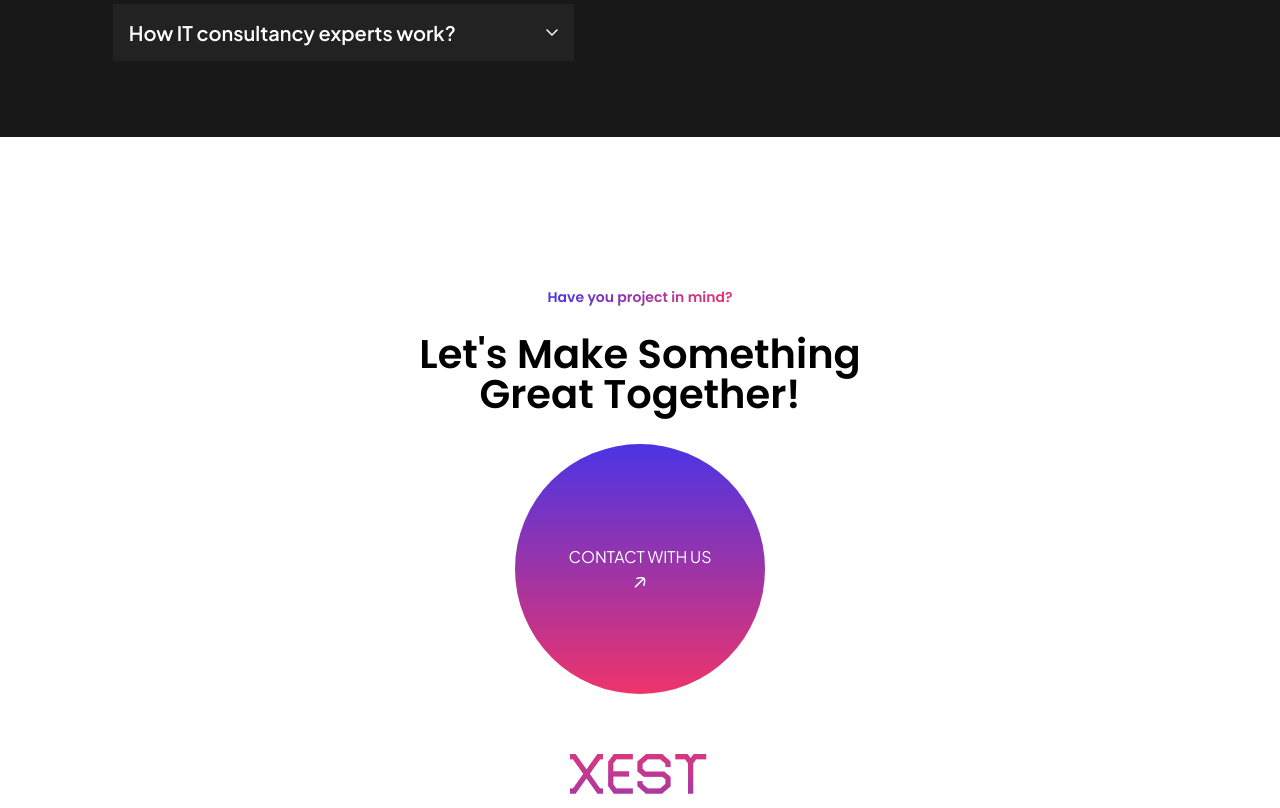
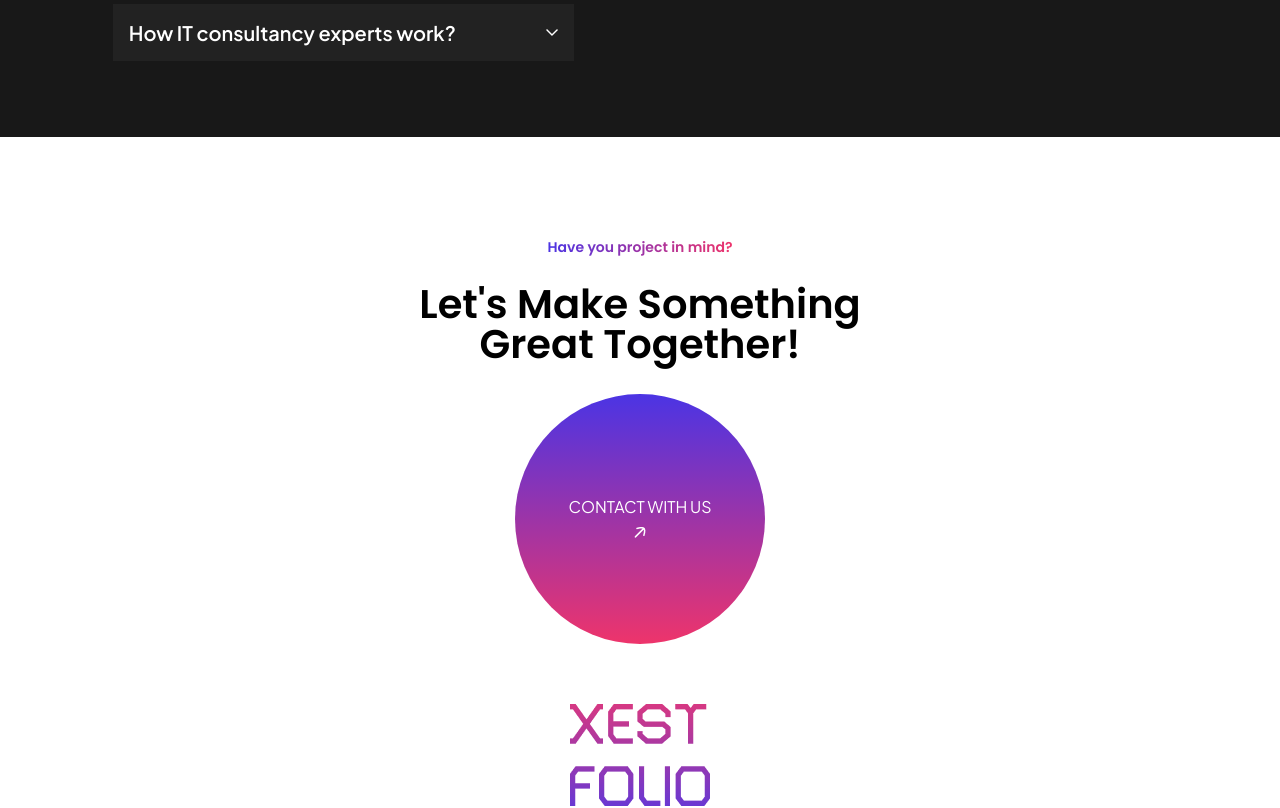
Before and after one commit to EmirAlpAksungur/KETest, a React app in the folder frontend/: page / in a window 1280 px wide. Shown: the part 6520-7328 px from the top of the page. Built offline with nearby package versions, Linux system fonts and the light colour scheme.

Commit message:
Frontend: hover effect

```diff
--- a/frontend/src/assets/component/button.scss
+++ b/frontend/src/assets/component/button.scss
@@ -33,6 +33,10 @@
     white-space: nowrap;
     z-index: 9999;
     line-height: 18px;
+    cursor: pointer;
+    &:hover {
+      background-color: $greyscale-900;
+    }
   }
   &__ornamental {
     width: 100%;
--- a/frontend/src/assets/layouts/sectionNine.scss
+++ b/frontend/src/assets/layouts/sectionNine.scss
@@ -6,7 +6,7 @@
   @include container-widths;
   margin: auto;
   text-align: center;
-  padding: 150px 0px;
+  padding: 100px 0px 50px;
   &__header {
     width: max-content;
     margin: auto;
@@ -38,6 +38,10 @@
     align-items: center;
     flex-direction: column;
     gap: 8px;
+    cursor: pointer;
+    &:hover {
+      box-shadow: 0px 0px 15px 0px rgba(0, 0, 0, 0.439);
+    }
     &__text {
       font-family: "Plus Jakarta Sans";
       font-size: 1.6rem;
--- a/frontend/src/assets/layouts/sectionSix.scss
+++ b/frontend/src/assets/layouts/sectionSix.scss
@@ -32,6 +32,9 @@
         &__btn {
           background-color: #ffffff;
           color: black;
+          &:hover {
+            background-color: $greyscale-300;
+          }
         }
         margin-right: 16px;
       }
```
